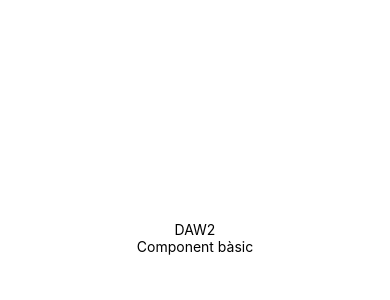
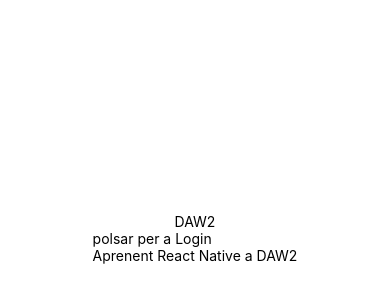
Before and after one commit to sergigrau/DAWPJ10-React-Native-material, a React Native app: screen / in a window 390 px wide. Shown: the part 184-484 px from the top of the page. Built offline with nearby package versions, Linux system fonts and the light colour scheme.

Commit message:
actualització fins a props i states

```diff
--- a/app/views/Home.js
+++ b/app/views/Home.js
@@ -1,16 +1,18 @@
 import React from 'react';
 import { Text, View } from 'react-native';
-
+import {Login} from '../widget/Login'
 /**
  * Classe que hereta de Component i que implementa un component
  * independent en l'app. És un component bàsic sense estils
- * @version 1.0 sergi.grau@fje.edu
+ * @version 1.0 23.03.2020
+ * @author sergi.grau@fje.edu
  */
 export class Home extends React.Component {
     render() {
         return (
             <View >
-              <Text>Component bàsic</Text>
+              <Login missatge='polsar per a Login'></Login>
+              <Text>Aprenent React Native a DAW2</Text>
             </View>
           );
 
--- /dev/null
+++ b/app/widget/Login.js
@@ -0,0 +1,33 @@
+import React from 'react';
+import { Text, View } from 'react-native';
+
+/**
+ * Classe que hereta de Component i que permet utilitzar
+ * propietats inmutables
+ * @version 1.0 23.03.2020
+ * @author sergi.grau@fje.edu
+ */
+export class Login extends React.Component {
+    constructor(props) {
+        super(props);
+        this.state={logat:false};
+    }
+    canviarLog = () =>{
+        if(this.state.logat){
+            this.setState({logat:false})
+        }
+        else {
+            this.setState({logat:true})
+        }
+    }
+    render() {
+
+        let missatge = this.state.logat?'Usuari anònim':this.props.missatge; //fem servir l'estat per a mostrar un o un altre missatge
+        return (
+            <View >
+                <Text onPress={this.canviarLog} >{missatge}</Text>
+            </View>
+        );
+
+    }
+}
```
